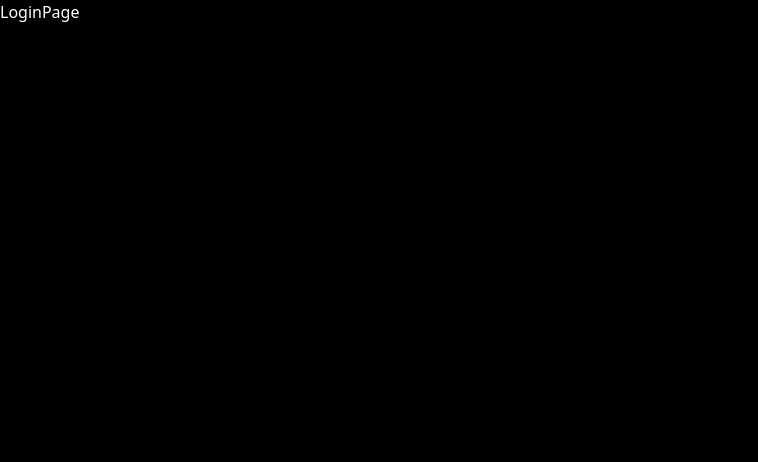
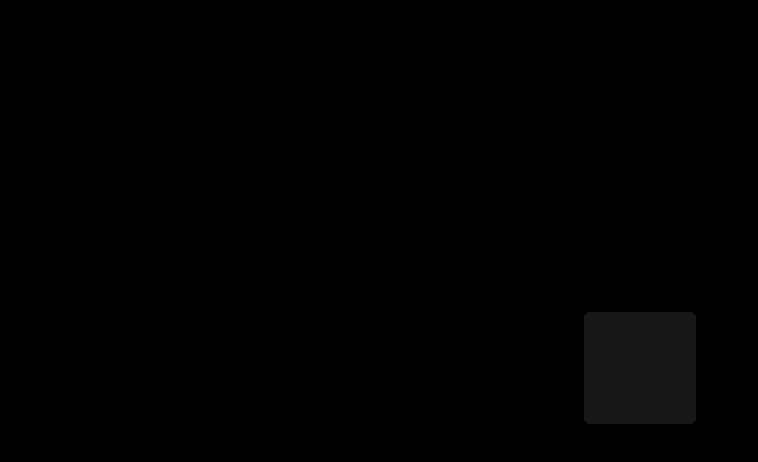
Before and after one commit to CarolinaMamani/4to_semestre, a React (Vite) app in the folder JavaScript/PERN-stack/frontend/: page /login in a window 1280 px wide. Shown: the top 462 px of the page, without its empty margins (0-758 px from the left). Built offline with nearby package versions, Linux system fonts and the light colour scheme.

Commit message:
JS 9 Video 2 pt1

```diff
--- a/JavaScript/PERN-stack/frontend/src/pages/LoginPage.jsx
+++ b/JavaScript/PERN-stack/frontend/src/pages/LoginPage.jsx
@@ -1,8 +1,13 @@
-import React from 'react'
+import {Card, Input, Button} from "../componentes/ui"
 
 function LoginPage() {
   return (
-    <div>LoginPage</div>
+    <div className="h-[calc(100vh-64px)] flex items-center justify-center">
+      <Card>
+        <h1 className=""></h1>
+      </Card>
+
+    </div>
   )
 }
 
```
